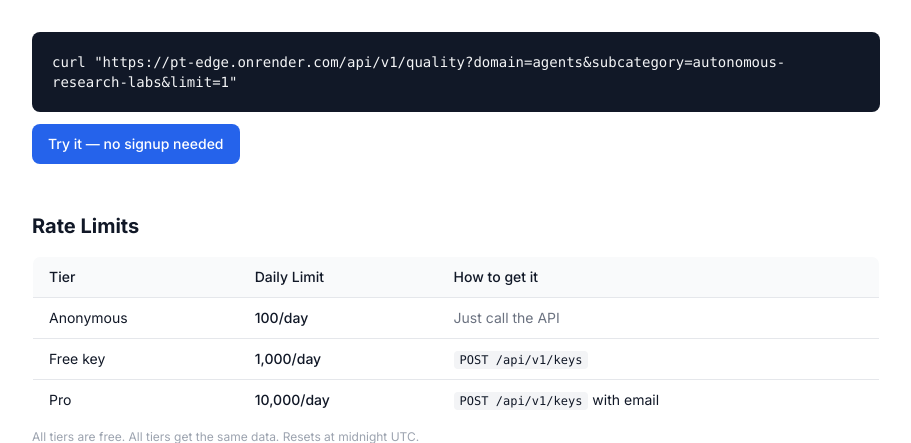
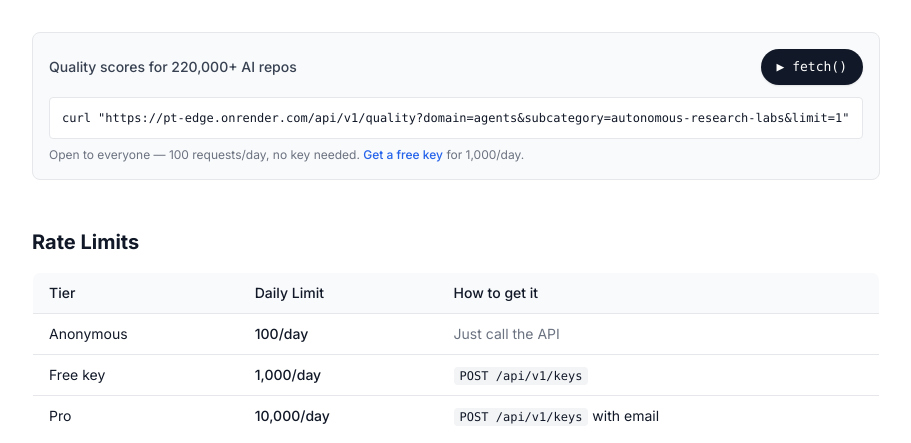
Before and after one commit to grahamrowe82/pt-edge, a FastAPI app: page /api/docs in a window 1280 px wide. Shown: the part 110-553 px from the top of the page, without its empty margins (184-1095 px from the left). Run offline with FastAPI, Linux system fonts and the light colour scheme; parts of the project's set-up code (start-up, migrations or seed data) failed here and were passed over; some libraries are stand-ins or nearby versions.

Commit message:
Consistent ▶ fetch() → ✓ 200 OK across all API surfaces
Three surfaces showed API data with three different patterns (static
JSON, auto-loading collapsible, blue "Try it" button). Now all three
use the same terminal-styled component:

- Black pill button: ▶ fetch() (monospace, hover darkens)
- Loading: ⏳ pending (gray)
- Success: ✓ 200 OK (green)
- Error: ✗ error (red, auto-recovers)

Shared CSS (.fetch-btn) and JS (pteFetch) in base.html — no
per-template duplication. Every JSON block on the site is now a live
API call, not hardcoded data.

Consistent CTA everywhere:
  "Open to everyone — 100 requests/day, no key needed.
   Get a free key for 1,000/day."

Deleted: hardcoded JSON, <details> collapsible, tryHero(),
tryDetailApi(), all inconsistent button styles and messaging.

Co-Authored-By: Claude Opus 4.6 (1M context) <noreply@anthropic.com>

```diff
--- a/templates/api_docs.html
+++ b/templates/api_docs.html
@@ -17,36 +17,15 @@
 <div class="max-w-4xl mx-auto px-4 sm:px-6 py-8">
 
   <!-- Hero: live demo -->
-  <pre class="bg-gray-900 text-gray-100 rounded-lg p-5 text-sm overflow-x-auto">curl "https://pt-edge.onrender.com/api/v1/quality?domain=agents&amp;subcategory=autonomous-research-labs&amp;limit=1"</pre>
-
-  <button onclick="tryHero()" id="hero-btn" class="mt-3 px-4 py-2.5 bg-blue-600 text-white text-sm font-medium rounded-lg hover:bg-blue-700 transition-colors">Try it &mdash; no signup needed</button>
-
-  <pre id="hero-json" class="mt-3 bg-gray-50 border border-gray-200 rounded-lg p-5 text-xs overflow-x-auto max-h-72 overflow-y-auto hidden"></pre>
-
-  <div id="hero-next" class="mt-4 hidden">
-    <p class="text-gray-600">That was a live API response. No API key. No signup.</p>
-    <p class="text-sm text-gray-500 mt-1">220,000+ AI repos scored daily across 18 domains. Open to everyone &mdash; 100 requests/day, no key needed. <a href="#get-a-key" class="text-blue-600 font-medium">Get a free key</a> for 1,000/day.</p>
+  <div class="rounded-lg border border-gray-200 bg-gray-50 p-4">
+    <div class="flex items-center justify-between mb-3">
+      <p class="text-sm font-medium text-gray-700">Quality scores for 220,000+ AI repos</p>
+      <button onclick="pteFetch(this,'/api/v1/quality?domain=agents&amp;subcategory=autonomous-research-labs&amp;limit=1','hero-json')" class="fetch-btn fetch-btn--ready">&#9654; fetch()</button>
+    </div>
+    <pre id="hero-json" class="text-xs bg-white border border-gray-200 rounded p-3 overflow-x-auto max-h-72 overflow-y-auto hidden mb-2"></pre>
+    <pre class="text-xs bg-white border border-gray-200 rounded p-3 overflow-x-auto">curl "https://pt-edge.onrender.com/api/v1/quality?domain=agents&amp;subcategory=autonomous-research-labs&amp;limit=1"</pre>
+    <p class="mt-2 text-xs text-gray-500">Open to everyone &mdash; 100 requests/day, no key needed. <a href="#get-a-key" class="text-blue-600 hover:underline font-medium">Get a free key</a> for 1,000/day.</p>
   </div>
-
-  <script>
-  function tryHero() {
-    var btn = document.getElementById('hero-btn');
-    btn.disabled = true;
-    btn.textContent = 'Fetching...';
-    fetch('/api/v1/quality?domain=agents&subcategory=autonomous-research-labs&limit=1')
-      .then(function(r) { return r.json(); })
-      .then(function(d) {
-        document.getElementById('hero-json').textContent = JSON.stringify(d, null, 2);
-        document.getElementById('hero-json').classList.remove('hidden');
-        document.getElementById('hero-next').classList.remove('hidden');
-        btn.classList.add('hidden');
-      })
-      .catch(function() {
-        btn.textContent = 'Try it — no signup needed';
-        btn.disabled = false;
-      });
-  }
-  </script>
 
   <!-- Rate limits -->
   <h2 class="text-xl font-bold text-gray-900 mt-12 mb-4">Rate Limits</h2>
--- a/templates/base.html
+++ b/templates/base.html
@@ -19,6 +19,12 @@
   <link href="https://fonts.googleapis.com/css2?family=Inter:wght@400;500;600;700&display=swap" rel="stylesheet">
   <style>
     body { font-family: 'Inter', sans-serif; }
+    .fetch-btn { font-family: ui-monospace, 'SFMono-Regular', Menlo, Consolas, monospace; font-size: 0.8125rem; padding: 0.5rem 1rem; border-radius: 9999px; border: none; cursor: pointer; transition: background-color 0.15s; box-shadow: 0 1px 2px rgba(0,0,0,0.1); }
+    .fetch-btn--ready { background: #111827; color: white; }
+    .fetch-btn--ready:hover { background: #374151; }
+    .fetch-btn--pending { background: #374151; color: white; cursor: wait; }
+    .fetch-btn--ok { background: #16a34a; color: white; cursor: default; }
+    .fetch-btn--error { background: #dc2626; color: white; }
   </style>
   {% block jsonld %}{% endblock %}
   <script defer src="https://a.phasetransitions.ai/pte.js" data-website-id="ccfc649f-a332-4b1b-8426-9144af570655"></script>
@@ -62,5 +68,29 @@
     </div>
   </footer>
 
+<script>
+function pteFetch(btn, url, targetId) {
+  btn.className = 'fetch-btn fetch-btn--pending';
+  btn.textContent = '\u23F3 pending';
+  btn.disabled = true;
+  fetch(url)
+    .then(function(r) { return r.json(); })
+    .then(function(d) {
+      document.getElementById(targetId).textContent = JSON.stringify(d, null, 2);
+      document.getElementById(targetId).classList.remove('hidden');
+      btn.className = 'fetch-btn fetch-btn--ok';
+      btn.textContent = '\u2713 200 OK';
+    })
+    .catch(function() {
+      btn.className = 'fetch-btn fetch-btn--error';
+      btn.textContent = '\u2717 error';
+      setTimeout(function() {
+        btn.className = 'fetch-btn fetch-btn--ready';
+        btn.textContent = '\u25B6 fetch()';
+        btn.disabled = false;
+      }, 2000);
+    });
+}
+</script>
 </body>
 </html>
```
Also changed, not shown: templates/category.html (+8 -27 lines), templates/server_detail.html (+1 -21 lines).
